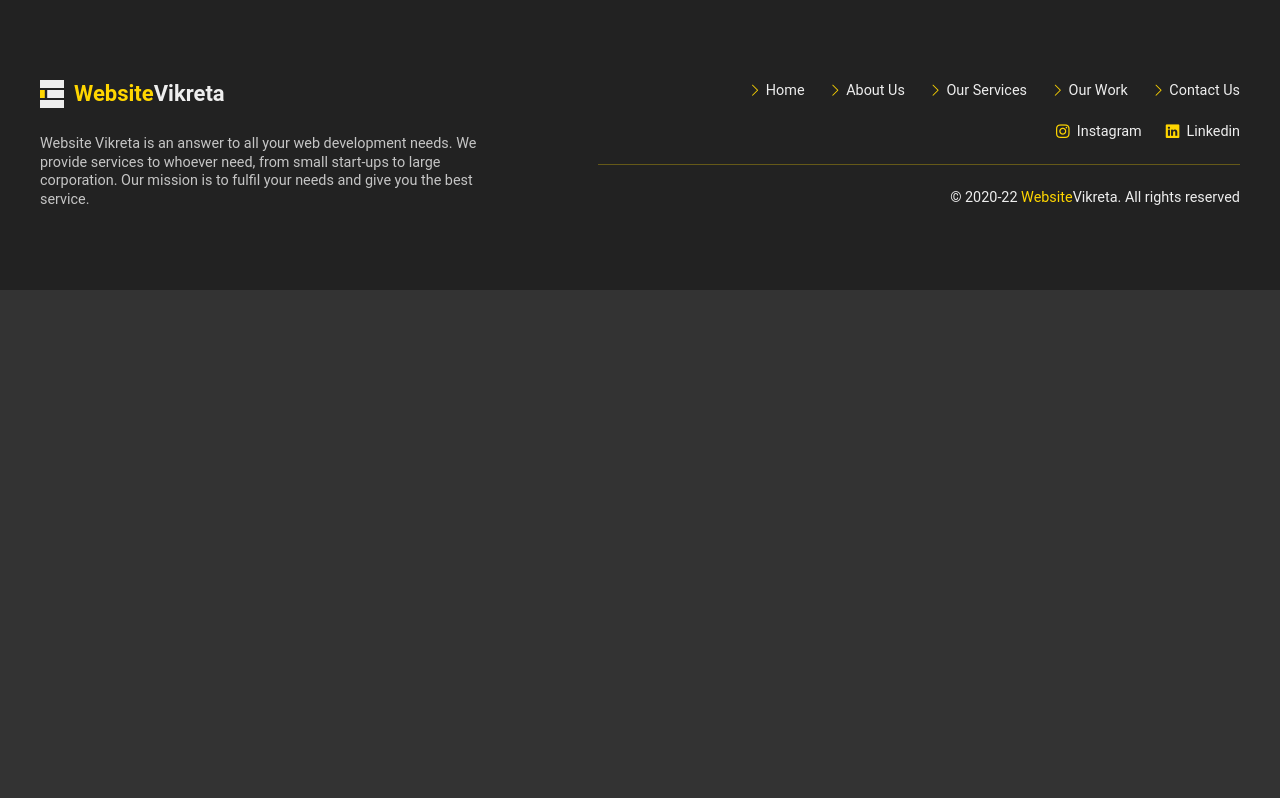
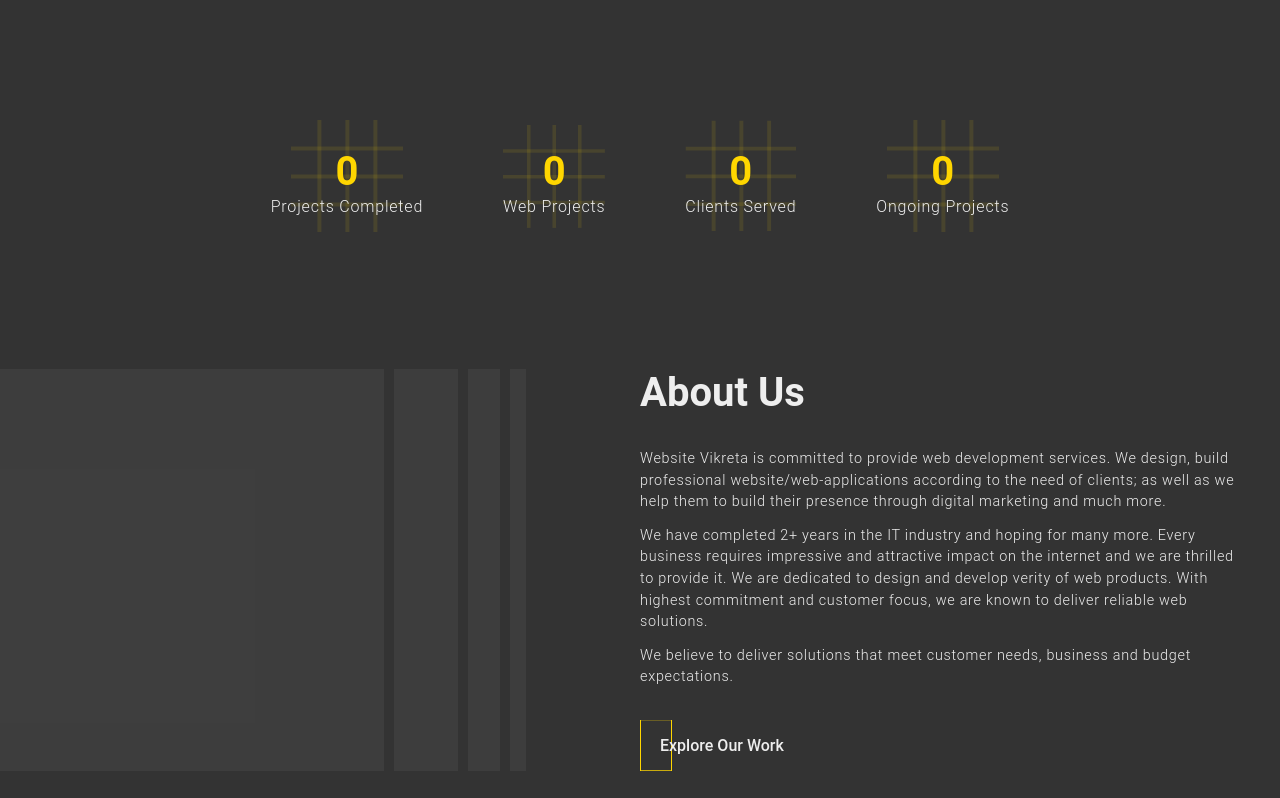
Before and after one commit to website-vikreta/websitevikreta-new, a Next.js app: page / in a window 1280 px wide. Shown: the part 802-1600 px from the top of the page. Before the commit the page ends 1092 px from the top, so only its background shows below. Built offline with nearby package versions, Linux system fonts and the light colour scheme.

Commit message:
about us added

```diff
--- a/app/(user)/(HomePage)/HomePage.tsx
+++ b/app/(user)/(HomePage)/HomePage.tsx
@@ -18,7 +18,8 @@
    frameAnimationIvert,
    fade,
 } from "@/components/effects/animation";
-import HeroSection from "@/components/website/HeroSection";
+import HeroSection from "@/components/website/HomePage/HeroSection";
+import AboutSection from "@/components/website/HomePage/AboutSection";
 
 // Styles import
 import styles from "/styles/pages/Home.module.scss";
@@ -55,8 +56,8 @@
 
          <motion.div variants={fade}>
             <HeroSection />
-            {/* <AboutSection />
-            <ServicesSection />
+            <AboutSection />
+            {/* <ServicesSection />
             <FaqSection />
             <TestimonialSection />
             <HireUsSection /> */}
--- /dev/null
+++ b/components/website/HomePage/AboutSection.tsx
@@ -0,0 +1,171 @@
+"use client";
+
+// ReactJS imports
+import { SetStateAction, useEffect, useState } from "react";
+
+// NextJS imports
+import Link from "next/link";
+
+// Pakage imports
+
+// Component imports
+
+// Styles import
+import styles from "/styles/pages/Home.module.scss";
+
+// Other imports
+
+const AboutSection = () => {
+   const [offset, setOffset] = useState(0);
+
+   useEffect(() => {
+      const onScroll = () => setOffset(window.pageYOffset);
+      window.removeEventListener("scroll", onScroll);
+      window.addEventListener("scroll", onScroll, { passive: true });
+      return () => window.removeEventListener("scroll", onScroll);
+   }, []);
+
+   let totalProjects = 30;
+   let totalWebProjects = 23;
+   let totalClientsServed = 19;
+   let totalOngoingProjects = 3;
+
+   const [projectsCompleted, setprojectsCompleted] = useState(0);
+   const projectCounter = (start: number, end: number) => {
+      if (start === end) return;
+
+      let timer = setInterval(() => {
+         start += 1;
+         setprojectsCompleted(start);
+
+         if (start === end) clearInterval(timer);
+      }, 100);
+   };
+
+   const [webProjects, setWebProjects] = useState(0);
+   const webProjectCounter = (start: number, end: number) => {
+      if (start === end) return;
+
+      let timer = setInterval(() => {
+         start += 1;
+         setWebProjects(start);
+
+         if (start === end) clearInterval(timer);
+      }, 100);
+   };
+
+   const [clientsServed, setClientsServed] = useState(0);
+   const clientCounter = (start: number, end: number) => {
+      if (start === end) return;
+
+      let timer = setInterval(() => {
+         start += 1;
+         setClientsServed(start);
+
+         if (start === end) clearInterval(timer);
+      }, 200);
+   };
+
+   const [onGoingProjects, setOnGoingProjects] = useState(0);
+   const onGoingCounter = (start: number, end: number) => {
+      if (start === end) return;
+
+      let timer = setInterval(() => {
+         start += 1;
+         setOnGoingProjects(start);
+
+         if (start === end) clearInterval(timer);
+      }, 200);
+   };
+
+   if (offset > 300 && offset < 350) {
+      projectCounter(0, totalProjects);
+      webProjectCounter(0, totalWebProjects);
+      clientCounter(0, totalClientsServed);
+      onGoingCounter(0, totalOngoingProjects);
+      setOffset(0);
+   }
+   return (
+      <section className={`${styles.aboutUs}`} id={"aboutUs"}>
+         <div className={`${styles.numbers}`}>
+            <div className={`${styles.card}`}>
+               <img
+                  src="assets/numbers-svg.svg"
+                  alt=""
+                  className={`${styles.image} image`}
+               />
+               <h1 className={`${styles.number}`}>{projectsCompleted}</h1>
+               <p className={`${styles.text}`}>Projects Completed</p>
+            </div>
+            <div className={`${styles.card}`}>
+               <img
+                  src="assets/numbers-svg.svg"
+                  alt=""
+                  className={`${styles.image} image`}
+               />
+               <h1 className={`${styles.number}`}>{webProjects}</h1>
+               <p className={`${styles.text}`}>Web Projects</p>
+            </div>
+            <div className={`${styles.card}`}>
+               <img
+                  src="assets/numbers-svg.svg"
+                  alt=""
+                  className={`${styles.image} image`}
+               />
+               <h1 className={`${styles.number}`}>{clientsServed}</h1>
+               <p className={`${styles.text}`}>Clients Served</p>
+            </div>
+            <div className={`${styles.card}`}>
+               <img
+                  src="assets/numbers-svg.svg"
+                  alt=""
+                  className={`${styles.image} image`}
+               />
+               <h1 className={`${styles.number}`}>{onGoingProjects}</h1>
+               <p className={`${styles.text}`}>Ongoing Projects</p>
+            </div>
+         </div>
+
+         <div className={`${styles.wrapper}`}>
+            <div className={`${styles.left}`}>
+               <div className={`${styles.vertCol} ${styles.one}`}></div>
+               <div className={`${styles.vertCol} ${styles.two}`}></div>
+               <div className={`${styles.vertCol} ${styles.three}`}></div>
+               <div className={`${styles.vertCol} ${styles.four}`}></div>
+            </div>
+            <div className={`${styles.right}`}>
+               <h2 className={`${styles.heading} heading`}>About Us</h2>
+               <div>
+                  <p className={`${styles.para} para`}>
+                     Website Vikreta is committed to provide web development
+                     services. We design, build professional
+                     website/web-applications according to the need of clients;
+                     as well as we help them to build their presence through
+                     digital marketing and much more.
+                  </p>
+                  <p className={`${styles.para} para`}>
+                     We have completed 2+ years in the IT industry and hoping
+                     for many more. Every business requires impressive and
+                     attractive impact on the internet and we are thrilled to
+                     provide it. We are dedicated to design and develop verity
+                     of web products. With highest commitment and customer
+                     focus, we are known to deliver reliable web solutions.
+                  </p>
+                  <p className={`${styles.para} para`}>
+                     We believe to deliver solutions that meet customer needs,
+                     business and budget expectations.
+                  </p>
+               </div>
+               <Link
+                  href="/work"
+                  className={`${styles.awesomeLink} awesomeLink`}
+               >
+                  Explore Our Work
+               </Link>
+            </div>
+         </div>
+      </section>
+   );
+};
+
+export default AboutSection;
--- /dev/null
+++ b/styles/components/_homeAbout.scss
@@ -0,0 +1,159 @@
+// -----------------------------------------
+// About Us
+// -----------------------------------------
+.aboutUs {
+   // Styling numbers
+   .numbers {
+      @include flex-center(5rem);
+      flex-wrap: wrap;
+      padding-top: 150px;
+
+      .card {
+         position: relative;
+         text-align: center;
+      }
+
+      .image {
+         position: absolute;
+         top: 40%;
+         left: 50%;
+         transform: translate(-50%, -50%);
+         z-index: -1;
+         max-width: 7rem;
+      }
+
+      .number {
+         @include heading-font;
+         color: $yellow;
+      }
+
+      .text {
+         @include para-font;
+      }
+   }
+
+   // wrapper
+   .wrapper {
+      @include flex-center;
+      align-items: stretch;
+
+      margin-top: 150px;
+
+      .left,
+      .right {
+         width: 50%;
+      }
+
+      .left {
+         position: relative;
+         overflow: hidden;
+         display: flex;
+         align-items: center;
+         gap: 10px;
+
+         .vertCol {
+            width: 10%;
+            height: 100%;
+            @include dark-color-bg(light);
+
+            &.one {
+               width: 60%;
+            }
+
+            &.two {
+               width: 10%;
+            }
+
+            &.three {
+               width: 5%;
+            }
+
+            &.four {
+               width: 2.5%;
+            }
+         }
+      }
+
+      .right {
+         display: flex;
+         flex-direction: column;
+         gap: 2rem;
+         max-width: 600px;
+         margin-right: auto;
+      }
+
+      h2 {
+         @include heading-font;
+      }
+
+      p {
+         @include para-font;
+         font-size: 0.9rem;
+
+         &:not(:last-child) {
+            margin-bottom: 0.75rem;
+         }
+      }
+
+      a {
+         width: fit-content;
+      }
+   }
+}
+
+@media screen and (max-width: 992px) {
+   .aboutUs {
+      .wrapper {
+         .right {
+            padding-right: 30px;
+            gap: 1.5rem;
+         }
+
+         .left {
+            width: 40%;
+         }
+
+         .right {
+            width: 60%;
+         }
+      }
+   }
+}
+@media screen and (max-width: 768px) {
+   // about us
+   .aboutUs {
+      .numbers {
+         display: grid !important;
+         grid-template-columns: 1fr 1fr;
+         grid-gap: 5rem 0;
+         padding-top: 100px;
+      }
+
+      .wrapper {
+         padding: 30px;
+         position: relative;
+         margin-top: 100px;
+
+         &::before {
+            content: "";
+            position: absolute;
+            top: 0;
+            left: 0;
+            width: 20%;
+            height: 100%;
+            @include dark-color-bg(light);
+            z-index: -1;
+         }
+
+         .left {
+            display: none;
+         }
+
+         .right {
+            width: 100%;
+            padding-left: 5%;
+            padding-right: 0;
+         }
+      }
+   }
+}
--- a/styles/pages/Home.module.scss
+++ b/styles/pages/Home.module.scss
@@ -2,4 +2,5 @@
    min-height: 100vh;
 }
 
-@import "../components/heroSlider";
+@import "../components/homeHeroSlider";
+@import "../components/homeAbout";
```
Also changed, not shown: components/website/HomePage/HeroSection.tsx (renamed from components/website/HeroSection.tsx), public/assets/numbers-svg.svg (added), styles/components/_homeHeroSlider.scss (renamed from styles/components/_heroSlider.scss).
